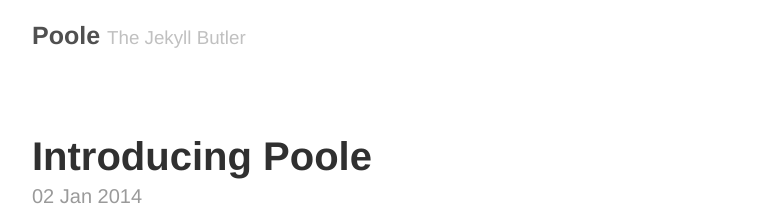
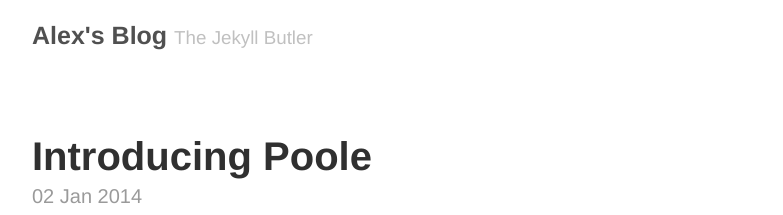
Before and after one commit to alexbonhomme/blckshrk.github.io, a Jekyll site: the page built from index.html, in a window 1280 px wide. Shown: the top 215 px of the page, without its empty margins (248-1031 px from the left). Built offline with Jekyll 4.4.1, drawn with Linux system fonts in a browser that asks for light colours; Markdown is read by kramdown in place of the engine named in the settings; the list of posts is cut into pages by our own code.

Commit message:
Set url and some informations in _config file

```diff
--- a/_config.yml
+++ b/_config.yml
@@ -6,19 +6,16 @@ pygments:         true
 permalink:        pretty
 
 # Setup
-title:            Poole
+title:            Alex's Blog
 tagline:          'The Jekyll Butler'
 description:      'Base theme for Jekyll themes by @mdo.'
-url:              http://getpoole.com
+url:              http://blckshrk.github.io/
 
 author:
-  name:           'Mark Otto'
-  url:            https://twitter.com/mdo
+  name:           'Alexandre Bonhomme'
+  url:            https://alexandrebonhomme.com
 
 paginate:         1
 
 # Custom vars
 version:          1.0.0
-
-github:
-  repo:           https://github.com/poole/poole
```
